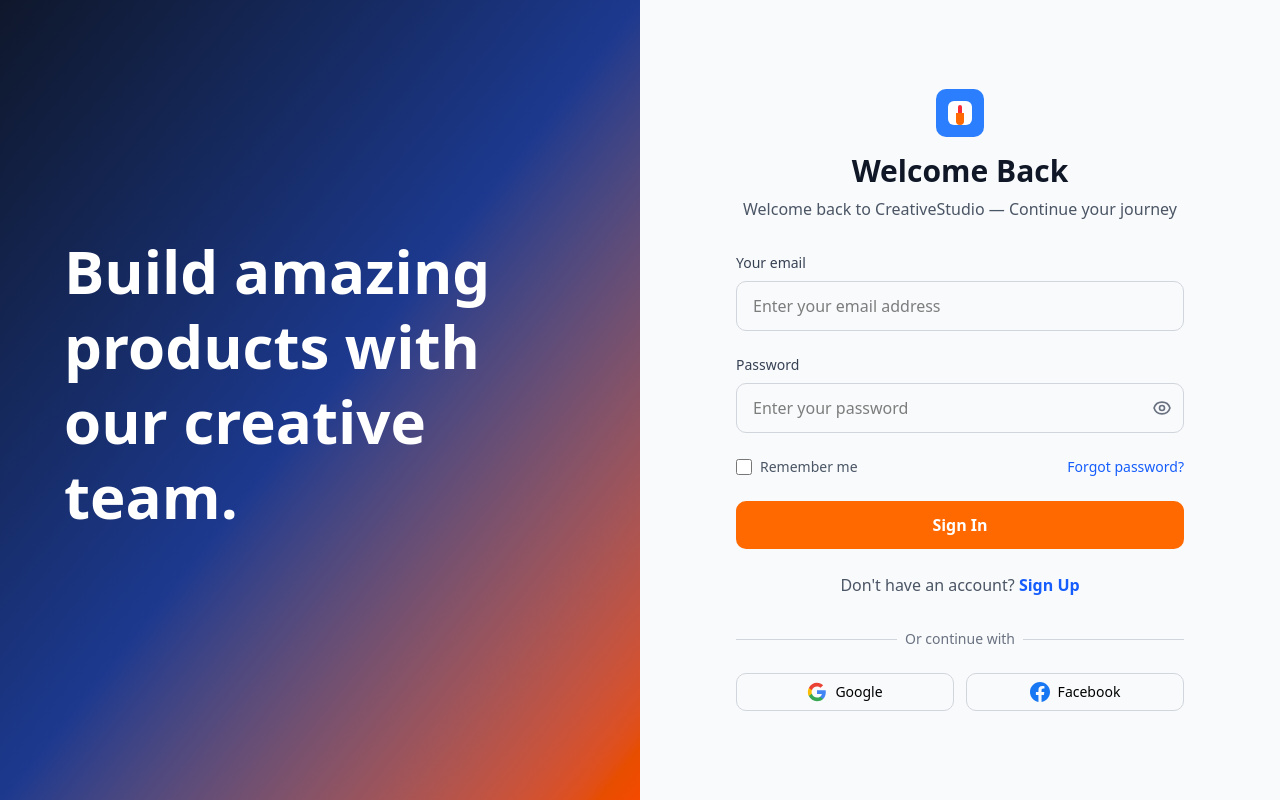
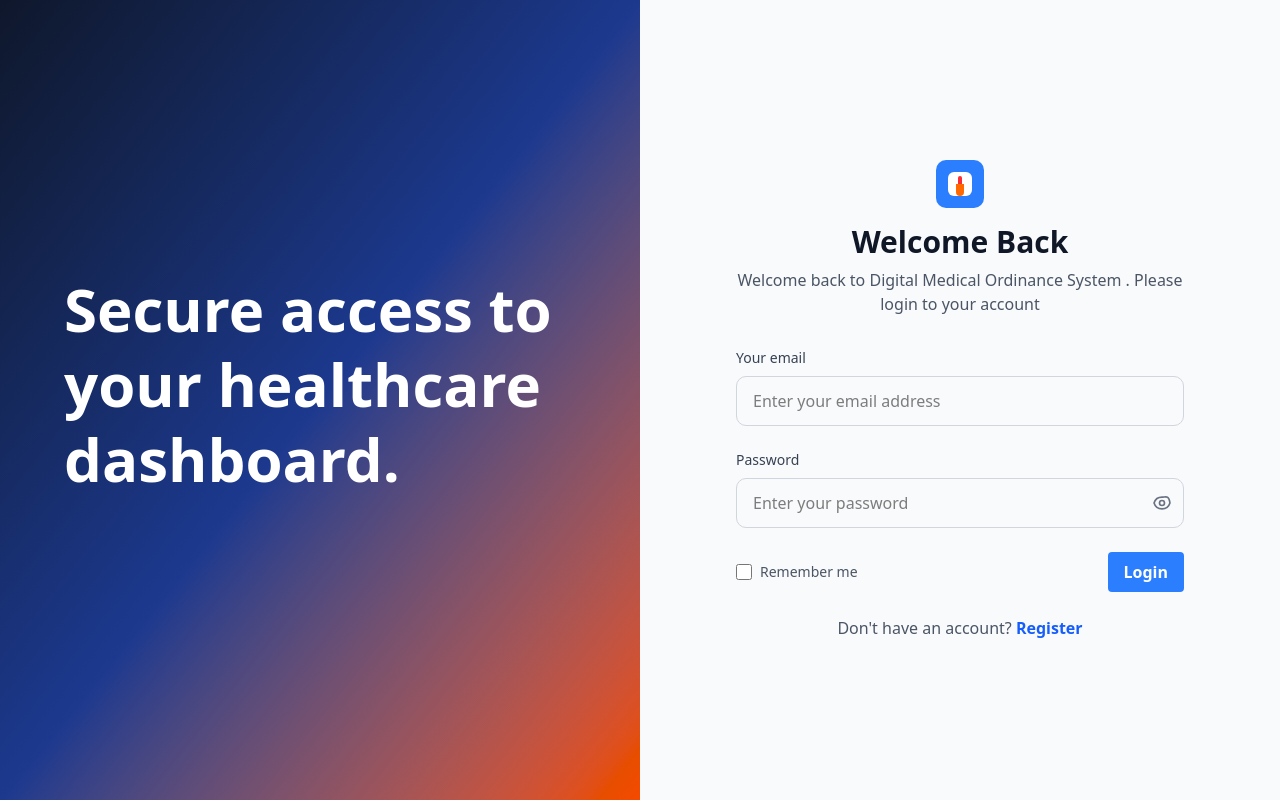
Before and after one commit to rimpuhwe/medsystem-frontend, a Next.js app: page /my-account/login in a window 1280 px wide. Built offline with nearby package versions, Linux system fonts and the light colour scheme.

Commit message:
Refactor: the login page

```diff
--- a/components/ui/login-1.tsx
+++ b/components/ui/login-1.tsx
@@ -1,4 +1,6 @@
 import React, { useState } from "react";
+import PatientRegisterForm from "../forms/patientRegister";
+import PharmacistRegisterForm from "../forms/pharmacistRegister";
 
 export default function LoginScreen() {
   const [isLogin, setIsLogin] = useState(true);
@@ -7,8 +9,10 @@ export default function LoginScreen() {
     email?: string;
     password?: string;
   }>({});
+  const [registerRole, setRegisterRole] = useState<string | null>(null);
+  const [registerStep, setRegisterStep] = useState(1);
 
-  const handleInputChange = (e: React.ChangeEvent<HTMLInputElement>) => {
+  const handleInputChange = (e: React.ChangeEvent<HTMLInputElement | HTMLSelectElement>) => {
     setFormData({
       ...formData,
       [e.target.name]: e.target.value,
@@ -20,18 +24,23 @@ export default function LoginScreen() {
   ) => {
     e.preventDefault();
     console.log("Form submitted:", formData);
-    // Handle login/signup logic here
+    // Handle login/signup/register logic here
   };
 
   const togglePasswordVisibility = () => {
-    setShowPassword(!showPassword);
+    setShowPassword((prev) => !prev);
   };
 
   const toggleMode = () => {
     setIsLogin(!isLogin);
     setFormData({ email: "", password: "" });
-    setShowPassword(false); // Reset password visibility when switching modes
+    setShowPassword(false);
+    setRegisterRole(null);
+    setRegisterStep(1);
   };
+
+  const handleNextStep = () => setRegisterStep((s: number) => s + 1);
+  const handlePrevStep = () => setRegisterStep((s: number) => s - 1);
 
   return (
     <div className="w-full min-h-screen flex">
@@ -39,7 +48,7 @@ export default function LoginScreen() {
       <div className="flex-1 bg-gradient-to-br from-slate-900 via-blue-900 to-orange-600 flex items-center justify-center p-12">
         <div className="text-white max-w-lg">
           <h1 className="text-6xl font-bold mb-8 leading-tight">
-            Build amazing products with our creative team.
+            Secure access to your healthcare dashboard.
           </h1>
         </div>
       </div>
@@ -60,13 +69,15 @@ export default function LoginScreen() {
             </h2>
             <p className="text-gray-600">
               {isLogin
-                ? "Welcome back to CreativeStudio — Continue your journey"
-                : "Welcome to CreativeStudio — Start your journey"}
+                ? "Welcome back to Digital Medical Ordinance System . Please login to your account"
+                : " Start your journey with Digital Medical Ordinance System . Please create an account to access our platform."}
             </p>
           </div>
 
           {/* Form */}
           <form onSubmit={handleSubmit} className="space-y-6">
+            {isLogin ? (
+              <React.Fragment>
                 <div>
                   <label
                     htmlFor="email"
@@ -86,13 +97,12 @@ export default function LoginScreen() {
                     required
                   />
                 </div>
-
                 <div>
                   <label
                     htmlFor="password"
                     className="block text-sm font-medium text-gray-700 mb-2"
                   >
-                {isLogin ? "Password" : "Create new password"}
+                    Password
                   </label>
                   <div className="relative">
                     <input
@@ -101,10 +111,8 @@ export default function LoginScreen() {
                       name="password"
                       value={formData.password ?? ""}
                       onChange={handleInputChange}
-                  className="w-full px-4 py-3 pr-12 border border-gray-300 rounded-lg focus:ring-2 focus:ring-blue-500 focus:border-transparent outline-none transition-all"
-                  placeholder={
-                    isLogin ? "Enter your password" : "Create a secure password"
-                  }
+                      className="w-full px-4 py-3 pr-12 border border-gray-300 rounded-lg focus:ring-2 focus:ring-blue-500 focus-border-transparent outline-none transition-all"
+                      placeholder="Enter your password"
                       autoComplete="off"
                       required
                     />
@@ -114,7 +122,6 @@ export default function LoginScreen() {
                       className="absolute inset-y-0 right-0 flex items-center pr-3 text-gray-500 hover:text-gray-700 focus:outline-none"
                     >
                       {showPassword ? (
-                    // Eye slash icon (hide password)
                         <svg
                           className="w-5 h-5"
                           fill="none"
@@ -129,7 +136,6 @@ export default function LoginScreen() {
                           />
                         </svg>
                       ) : (
-                    // Eye icon (show password)
                         <svg
                           className="w-5 h-5"
                           fill="none"
@@ -146,15 +152,13 @@ export default function LoginScreen() {
                             strokeLinecap="round"
                             strokeLinejoin="round"
                             strokeWidth={2}
-                        d="M2.458 12C3.732 7.943 7.523 5 12 5c4.478 0 8.268 2.943 9.542 7-1.274 4.057-5.064 7-9.542 7-4.477 0-8.268-2.943-9.542-7z"
+                            d="M2.458 12C3.732 7.943 7.523 5 12 5c4.478 0 8.268-2.943 9.542 7-1.274 4.057-5.064 7-9.542 7-4.477 0-8.268-2.943-9.542-7z"
                           />
                         </svg>
                       )}
                     </button>
                   </div>
                 </div>
-
-            {isLogin && (
                 <div className="flex items-center justify-between">
                   <label className="flex items-center">
                     <input
@@ -166,79 +170,120 @@ export default function LoginScreen() {
                     </span>
                   </label>
                   <button
-                  type="button"
-                  className="text-sm text-blue-600 hover:text-blue-700 font-medium"
+                    type="submit"
+                    className="px-4 py-2 rounded font-semibold text-white bg-blue-500 hover:bg-blue-600"
                   >
-                  Forgot password?
+                    Login
                   </button>
                 </div>
-            )}
-
-            <button
-              type="submit"
-              className="w-full bg-orange-500 hover:bg-orange-600 text-white font-semibold py-3 px-4 rounded-lg transition-colors duration-200 focus:ring-2 focus:ring-orange-500 focus:ring-offset-2"
-            >
-              {isLogin ? "Sign In" : "Create a new account"}
-            </button>
-
-            <div className="text-center">
-              <span className="text-gray-600">
-                {isLogin ? "Don't have an account?" : "Already have account?"}
-              </span>{" "}
+                <div className="text-center mt-4">
+                  <span className="text-gray-600">Don't have an account?</span>{" "}
                   <button
                     type="button"
                     onClick={toggleMode}
                     className="text-blue-600 hover:text-blue-700 font-semibold"
                   >
-                {isLogin ? "Sign Up" : "Login"}
+                    Register
                   </button>
                 </div>
-          </form>
-
-          {/* Divider */}
-          <div className="mt-8 mb-6">
-            <div className="relative">
-              <div className="absolute inset-0 flex items-center">
-                <div className="w-full border-t border-gray-300" />
-              </div>
-              <div className="relative flex justify-center text-sm">
-                <span className="px-2 bg-gray-50 text-gray-500">
-                  Or continue with
-                </span>
-              </div>
-            </div>
-          </div>
-
-          {/* Social login buttons */}
-          <div className="grid grid-cols-2 gap-3">
-            <button className="flex items-center justify-center px-4 py-2 border border-gray-300 rounded-lg hover:bg-gray-50 transition-colors">
-              <svg className="w-5 h-5 mr-2" viewBox="0 0 24 24">
-                <path
-                  fill="#4285f4"
-                  d="M22.56 12.25c0-.78-.07-1.53-.2-2.25H12v4.26h5.92c-.26 1.37-1.04 2.53-2.21 3.31v2.77h3.57c2.08-1.92 3.28-4.74 3.28-8.09z"
-                />
-                <path
-                  fill="#34a853"
-                  d="M12 23c2.97 0 5.46-.98 7.28-2.66l-3.57-2.77c-.98.66-2.23 1.06-3.71 1.06-2.86 0-5.29-1.93-6.16-4.53H2.18v2.84C3.99 20.53 7.7 23 12 23z"
-                />
-                <path
-                  fill="#fbbc05"
-                  d="M5.84 14.09c-.22-.66-.35-1.36-.35-2.09s.13-1.43.35-2.09V7.07H2.18C1.43 8.55 1 10.22 1 12s.43 3.45 1.18 4.93l2.85-2.22.81-.62z"
-                />
-                <path
-                  fill="#ea4335"
-                  d="M12 5.38c1.62 0 3.06.56 4.21 1.64l3.15-3.15C17.45 2.09 14.97 1 12 1 7.7 1 3.99 3.47 2.18 7.07l3.66 2.84c.87-2.6 3.3-4.53 6.16-4.53z"
-                />
-              </svg>
-              <span className="text-sm font-medium">Google</span>
+              </React.Fragment>
+            ) : (
+              <React.Fragment>
+                {/* Register role selection */}
+                {!registerRole && (
+                  <div className="flex flex-col space-y-4">
+                    <button
+                      type="button"
+                      className="px-4 py-2 rounded font-semibold text-white bg-blue-500 hover:bg-blue-600"
+                      onClick={() => setRegisterRole("patient")}
+                    >
+                      Register as Patient
                     </button>
-            <button className="flex items-center justify-center px-4 py-2 border border-gray-300 rounded-lg hover:bg-gray-50 transition-colors">
-              <svg className="w-5 h-5 mr-2" fill="#1877f2" viewBox="0 0 24 24">
-                <path d="M24 12.073c0-6.627-5.373-12-12-12s-12 5.373-12 12c0 5.99 4.388 10.954 10.125 11.854v-8.385H7.078v-3.47h3.047V9.43c0-3.007 1.792-4.669 4.533-4.669 1.312 0 2.686.235 2.686.235v2.953H15.83c-1.491 0-1.956.925-1.956 1.874v2.25h3.328l-.532 3.47h-2.796v8.385C19.612 23.027 24 18.062 24 12.073z" />
-              </svg>
-              <span className="text-sm font-medium">Facebook</span>
+                    <button
+                      type="button"
+                      className="px-4 py-2 rounded font-semibold text-white bg-green-500 hover:bg-green-600"
+                      onClick={() => setRegisterRole("pharmacist")}
+                    >
+                      Register as Pharmacist
                     </button>
                   </div>
+                )}
+                {/* Register form for selected role */}
+                {registerRole === "patient" && (
+                  <PatientRegisterForm
+                    step={registerStep}
+                    formData={formData}
+                    onChange={handleInputChange}
+                    showPassword={showPassword}
+                    togglePasswordVisibility={togglePasswordVisibility}
+                  />
+                )}
+                {registerRole === "pharmacist" && (
+                  <PharmacistRegisterForm
+                    step={registerStep}
+                    formData={formData}
+                    onChange={handleInputChange}
+                    showPassword={showPassword}
+                    togglePasswordVisibility={togglePasswordVisibility}
+                  />
+                )}
+                {/* Navigation buttons for register steps */}
+                {registerRole && (
+                  <div className="flex justify-between mt-4">
+                    {registerStep > 1 && (
+                      <button
+                        type="button"
+                        className="px-4 py-2 rounded font-semibold text-white bg-gray-500 hover:bg-gray-600"
+                        onClick={handlePrevStep}
+                      >
+                        Previous
+                      </button>
+                    )}
+                    <button
+                      type="button"
+                      className="px-4 py-2 rounded font-semibold text-white bg-blue-500 hover:bg-blue-600"
+                      onClick={handleNextStep}
+                    >
+                      Next
+                    </button>
+                  </div>
+                )}
+                {registerStep === 3 && (
+                  <button
+                    type="submit"
+                    className="px-4 py-2 rounded font-semibold text-white bg-orange-500 hover:bg-orange-600"
+                  >
+                    Register new account
+                  </button>
+                )}
+                <div className="text-center mt-4">
+                  <span className="text-gray-600">
+                    Register as a different role?
+                  </span>{" "}
+                  <button
+                    type="button"
+                    onClick={() => {
+                      setRegisterRole(null);
+                      setRegisterStep(1);
+                    }}
+                    className="text-blue-600 hover:text-blue-700 font-semibold"
+                  >
+                    Choose role
+                  </button>
+                </div>
+                <div className="text-center">
+                  <span className="text-gray-600">Already have account?</span>{" "}
+                  <button
+                    type="button"
+                    onClick={toggleMode}
+                    className="text-blue-600 hover:text-blue-700 font-semibold"
+                  >
+                    Login
+                  </button>
+                </div>
+              </React.Fragment>
+            )}
+          </form>
         </div>
       </div>
     </div>
```
Lines whose indentation alone changed are shown as unchanged.
